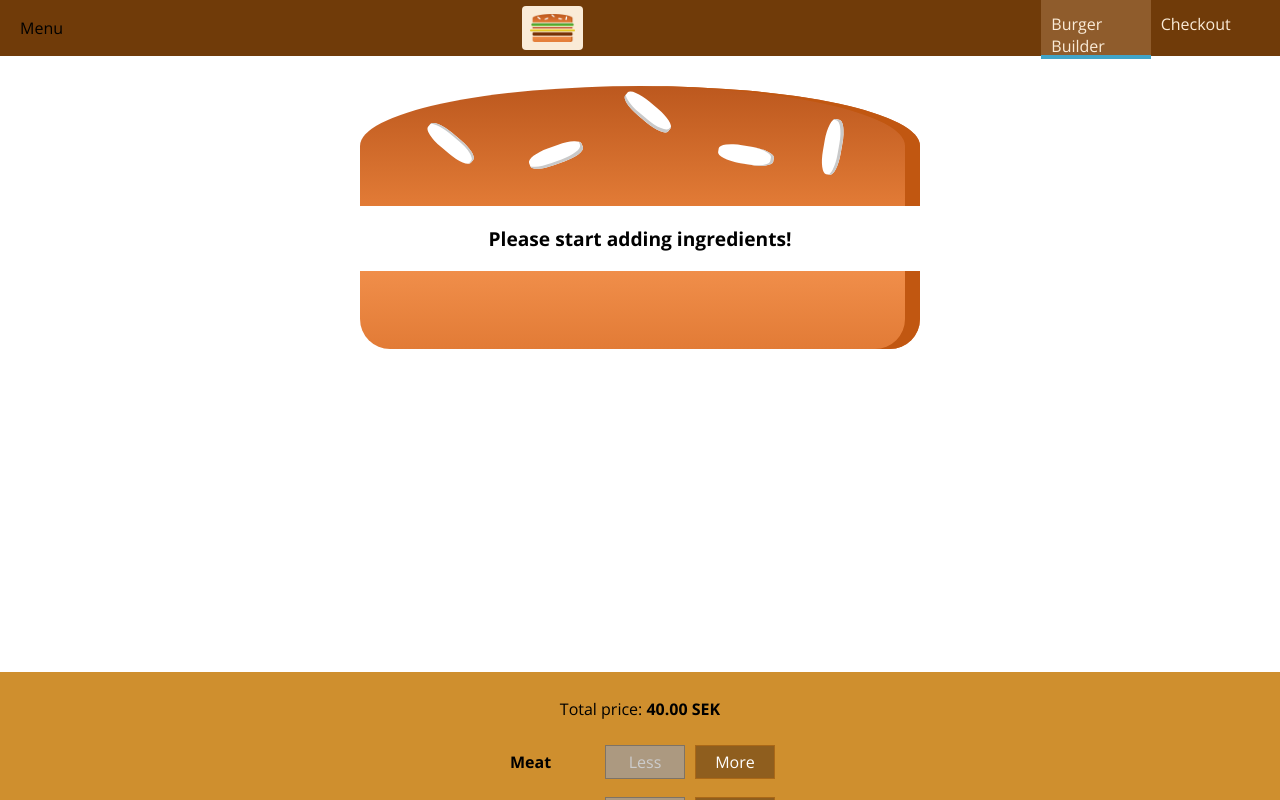
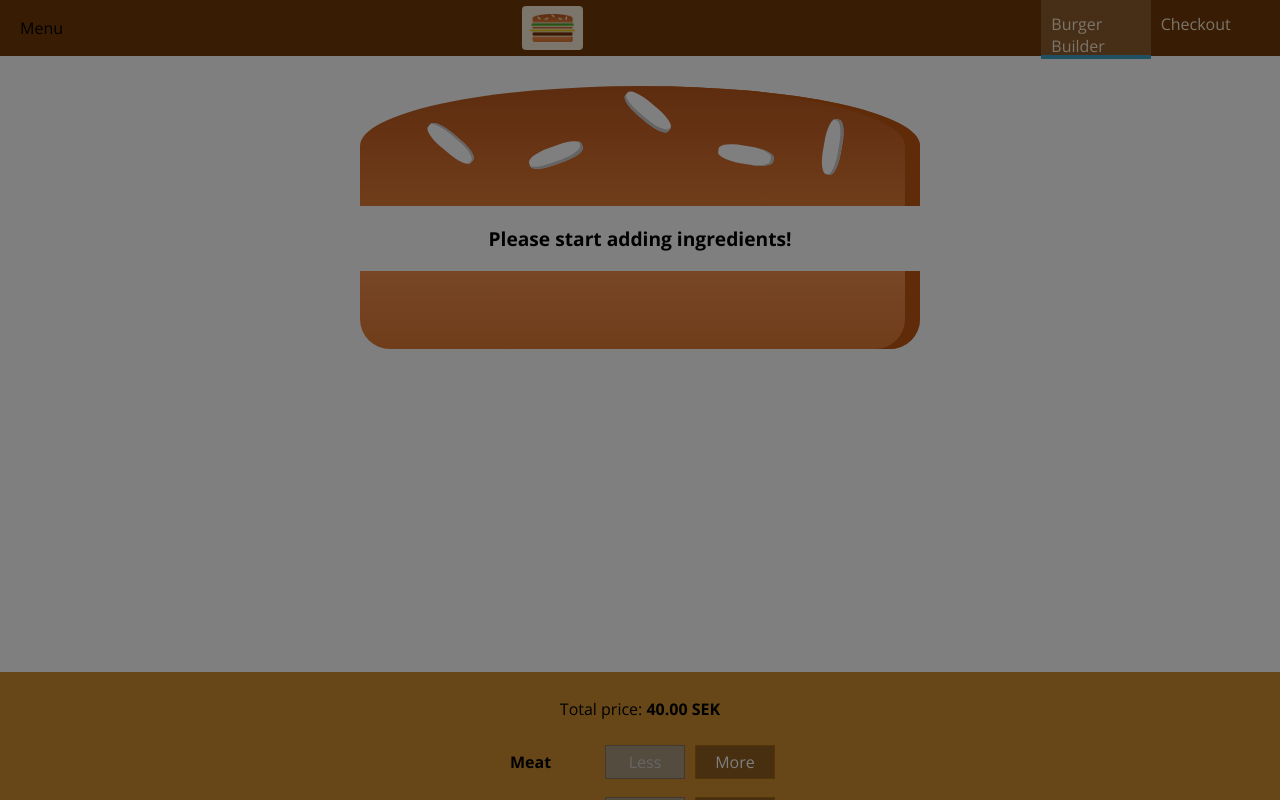
Before and after one commit to janko101/burger-builder-app, a React (Create React App) app: page / in a window 1280 px wide. Shown: the top 800 px of the page. Built offline with nearby package versions, Linux system fonts and the light colour scheme.

Commit message:
Imports a backdrop component into the Sidedrawer components and sets props show to true

```diff
--- a/src/Components/Sidedrawer.jsx
+++ b/src/Components/Sidedrawer.jsx
@@ -2,9 +2,12 @@ import React from "react";
 import Logo from "./Logo";
 import NavigationItems from "./NavigationItems";
 import classes from "./Sidedrawer.module.css";
+import Backdrop from "./Backdrop";
 
 const Sidedrawer = (props) => {
   return (
+    <>
+      <Backdrop show/>
       <div className={classes.Sidedrawer}>
         <div className={classes.Logo}>
           <Logo />
@@ -13,6 +16,7 @@ const Sidedrawer = (props) => {
           <NavigationItems />
         </nav>
       </div>
+    </>
   );
 };
 
```
Lines whose indentation alone changed are shown as unchanged.
